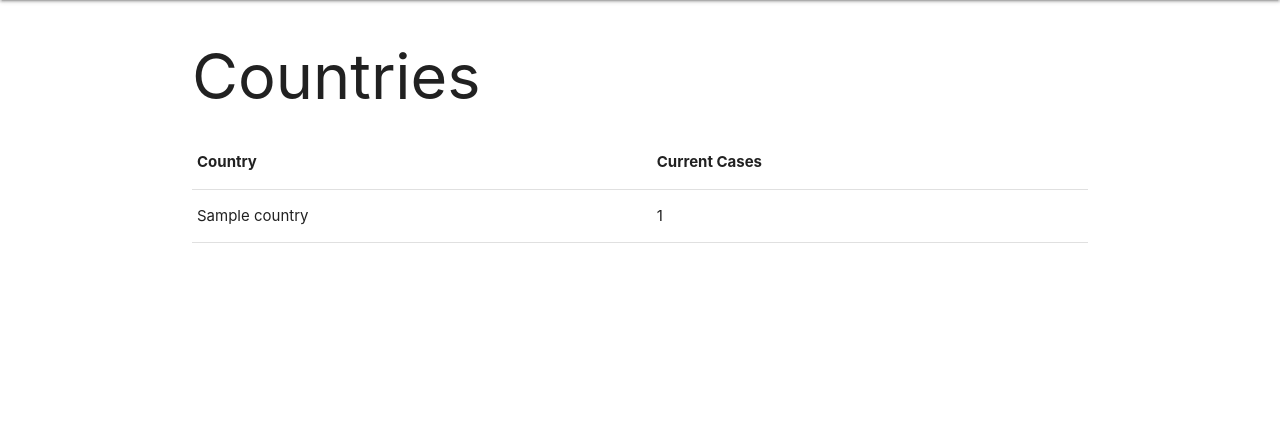
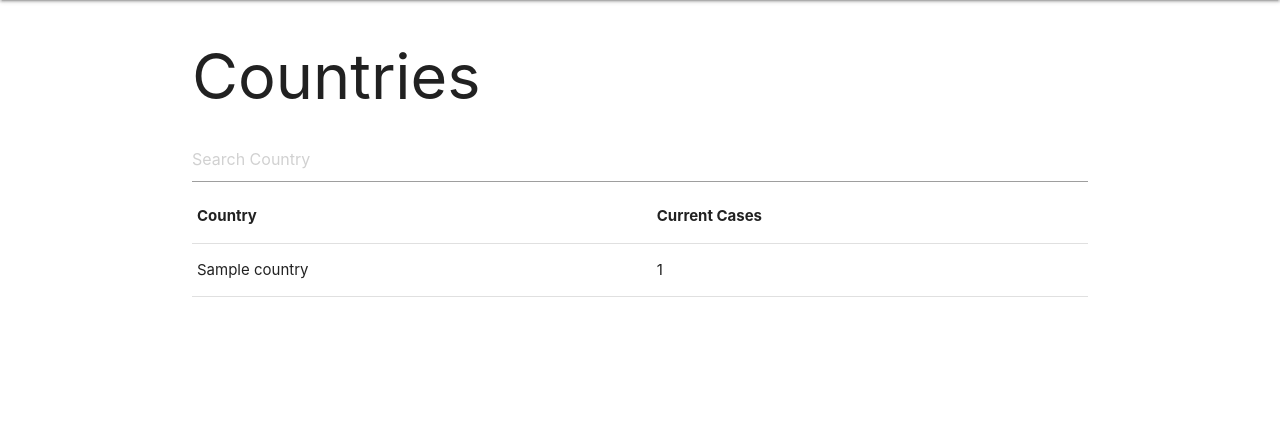
Before and after one commit to fastlane27/corona_chasers, a Django app: page /countries/ in a window 1280 px wide. Shown: the part 64-494 px from the top of the page. Run offline with Django 3.2, Linux system fonts and the light colour scheme; tables that the repository leaves empty hold one stand-in row (values such as "Sample post"); parts of the project's set-up code (start-up, migrations or seed data) failed here and were passed over.

Commit message:
adds search to countries and provinces

```diff
--- a/main_app/templates/main_app/country_list.html
+++ b/main_app/templates/main_app/country_list.html
@@ -2,6 +2,11 @@
 {% block content %}
 
 <h1>Countries</h1>
+
+<form action="" method="get">
+  <input type="search" name="search" placeholder="Search Country">
+</form>
+
 <table class="highlight">
   <thead>
     <tr>
--- a/main_app/templates/main_app/province_list.html
+++ b/main_app/templates/main_app/province_list.html
@@ -2,6 +2,11 @@
 {% block content %}
 
 <h1>Provinces</h1>
+
+<form action="" method="get">
+  <input type="search" name="search" placeholder="Search Province">
+</form>
+
 <table class="highlight">
   <thead>
     <tr>
--- a/main_app/views.py
+++ b/main_app/views.py
@@ -10,7 +10,7 @@ from .models import Comment, Country, Global, Province, Profile
 from .scraper import pop_database
 
 
-# pop_database()
+pop_database()
 
 
 def home(request):
@@ -80,6 +80,7 @@ def unassoc_country(request, country_id):
 class ProfileList(ListView):
     model = User
     template_name = 'main_app/profile_list.html'
+
     def get_queryset(self):
         query = self.request.GET.get('search')
         if query:
@@ -89,6 +90,13 @@ class ProfileList(ListView):
 
 class CountryList(ListView):
     model = Country
+
+    def get_queryset(self):
+        query = self.request.GET.get('search')
+        if query:
+            return Country.objects.filter(name__icontains=query)
+        else:
+            return Country.objects.all()
 
 class CountryDetail(DetailView):
     model = Country
@@ -100,4 +108,8 @@ class CountryDetail(DetailView):
 
 class ProvinceList(ListView):
     def get_queryset(self):
-        return Province.objects.filter(country=self.kwargs['pk'])
+        query = self.request.GET.get('search')
+        if query:
+            return Province.objects.filter(country=self.kwargs['pk'], name__icontains=query)
+        else:
+            return Province.objects.filter(country=self.kwargs['pk'])
```
